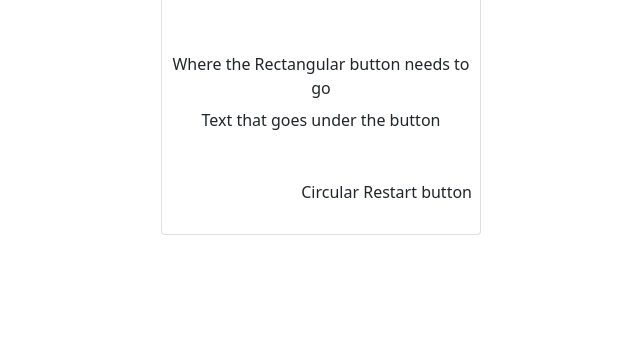
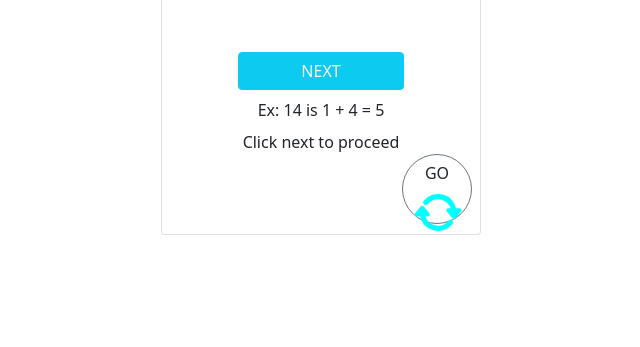
Before and after one commit to Jzhen123/Mind-Reader, a plain HTML site: page index.html in a window 1280 px wide. Shown: the part 453-800 px from the top of the page, without its empty margins (319-959 px from the left). Drawn offline with nearby package versions, Linux system fonts and the light colour scheme.

Commit message:
Successfully pulling Javascript arrays into my HTML

```diff
--- a/css/style.css
+++ b/css/style.css
@@ -3,3 +3,8 @@
     font-weight: 500;
     color: gray;
 }
+
+.refreshThickness {
+    stroke: aqua;
+    stroke-width: 4%;
+  }
--- a/index.html
+++ b/index.html
@@ -18,20 +18,34 @@
         </div>
         </div>
         <div class="row">
-            <div class="col text-center pt-5">
-                Where the Rectangular button needs to go
+            <div class="col text-center pt-5 d-grid gap-2 col-7 mx-auto">
+                <button class="btn btn-primary btn-info  text-light " width="50px" type="submit">
+                    <div class="currentButtonText"></div>
+                </button>
             </div>
         </div>
         <div class="row">
             <div class="col text-center pt-2">
-                Text that goes under the button
+                <div class="currentTextUnderOne"></div>
             </div>
         </div>
         <div class="row">
-            <div class="col text-end pt-5">
-                Circular Restart button
+            <div class="col text-center pt-2">
+                <div class="currentTextUnderTwo"></div>
             </div>
         </div>
+        <div class="row">
+            <div class="col text-end ">
+                <button class="btn bg-white border border-secondary rounded-circle" style="width: 70px; height: 70px;" type="submit">
+                    <div class="currentbrButton"></div>
+                    <svg xmlns="http://www.w3.org/2000/svg" width="65" height="65" fill="currentColor" class="bi bi-arrow-repeat refreshThickness" style="color: aqua;" viewBox="0 0 22.5 19.5">
+                        <path d="M11.534 7h3.932a.25.25 0 0 1 .192.41l-1.966 2.36a.25.25 0 0 1-.384 0l-1.966-2.36a.25.25 0 0 1 .192-.41zm-11 2h3.932a.25.25 0 0 0 .192-.41L2.692 6.23a.25.25 0 0 0-.384 0L.342 8.59A.25.25 0 0 0 .534 9z"/>
+                        <path fill-rule="evenodd" d="M8 3c-1.552 0-2.94.707-3.857 1.818a.5.5 0 1 1-.771-.636A6.002 6.002 0 0 1 13.917 7H12.9A5.002 5.002 0 0 0 8 3zM3.1 9a5.002 5.002 0 0 0 8.757 2.182.5.5 0 1 1 .771.636A6.002 6.002 0 0 1 2.083 9H3.1z"/>
+                      </svg>
+                </button>
+            </div>
+        </div>
+
     </div>
 
 
--- a/js/main.js
+++ b/js/main.js
@@ -1,17 +1,38 @@
-let currentMainText = document.querySelector('.currentMainText')
+let currentMainText = document.querySelector('.currentMainText');
+let currentButtonText = document.querySelector('.currentButtonText');
+let currentTextUnderOne = document.querySelector('.currentTextUnderOne');
+let currentTextUnderTwo = document.querySelector('.currentTextUnderTwo');
+let currentbrButton = document.querySelector('.currentbrButton');
+// let biArrowRepeat = document.getElementsByClassName(bi-arrow-repeat);
 function currentView(){
-    const view = 0;
+    let view = 0;
 
-    let mainText = ["I can read your mind", "Pick a number from 01 - 99", "Add both digits together to get a new number", "Subtract your new number from the original nubmer", "Placeholder for number list", "Placeholder for symbol"];
-    let buttonText = [];
-    let textUnder = [];
-    let brButton = [];
+    let mainText = ["I can read your mind", "Pick a number from 01 - 99", "Add both digits together to get a new number", "Subtract your new number from the original number", "Placeholder for number list", "Placeholder for symbol"];
+    let buttonText = ["","Hi", "NEXT"];
+    let textUnderOne = ["", "When you have your number click next", "Ex: 14 is 1 + 4 = 5"];
+    let textUnderTwo = ["", "", "Click next to proceed"];
+    let brButton = ["GO"];
 
-    let currentMainText = mainText[0];
 
-    // if (view == 0) {
+    if (view == 0) {
+        currentMainText.innerHTML = mainText[2];
+        currentButtonText.innerHTML = buttonText[2];
+        currentTextUnderOne.innerHTML = textUnderOne[2];
+        currentTextUnderTwo.innerHTML = textUnderTwo[2];
+        currentbrButton.innerHTML = brButton[0];
+        // biArrowRepeat.style.display ="none";
+    }
+    // currentbrButton.style.display = "none";
 
-    // }
+    // Need event listeners to change "view" and need IF/ELSEIF statements to see what view
+    // it is and change current elements accordingly
+
+
+    // so when page is 5, you want to make the .bi-arrow-repeat class display
+    // else you want to hide it and make sure that go is displayed
+
+
+
 
 }
 currentView();
```
Also changed, not shown: 1 other file.
